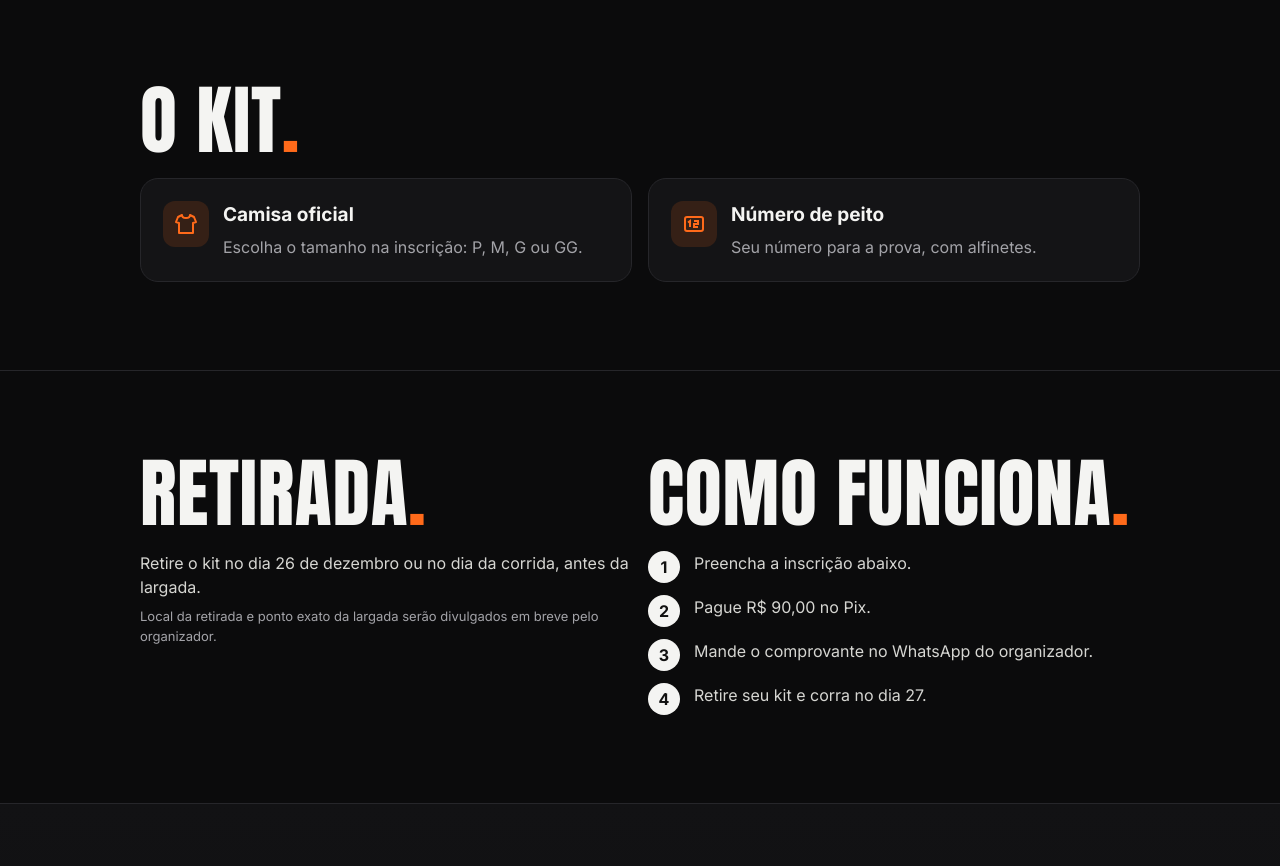
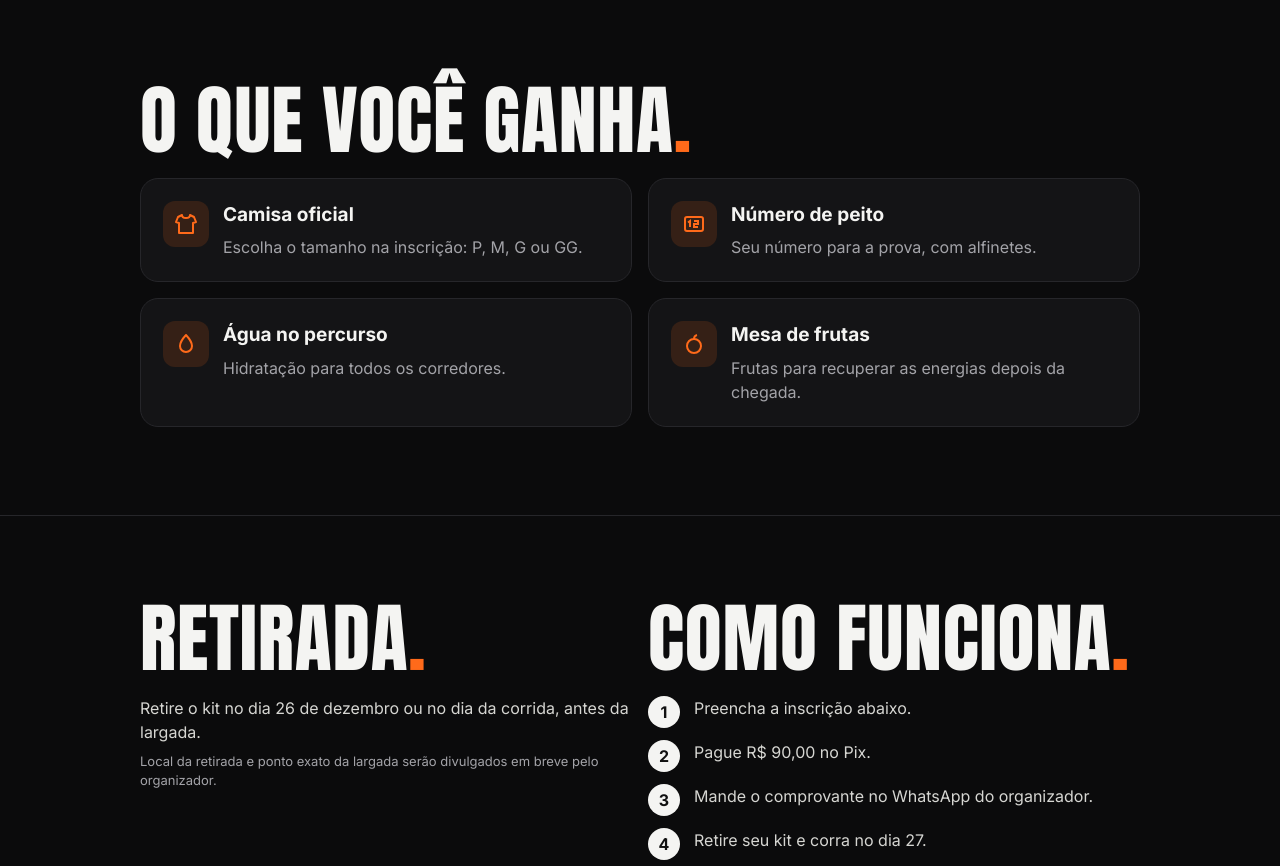
Before and after one commit to pedrohenriquesa607-dev/claude-code-skill, a plain HTML site: page sites/clientes/corrida-do-oliveira/index.html in a window 1280 px wide. Shown: the part 974-1840 px from the top of the page. Drawn offline with Linux system fonts and the light colour scheme.

Commit message:
Corrida do Oliveira: água e mesa de frutas; memória
Co-Authored-By: Claude Opus 5.5 <noreply@anthropic.com>
Claude-Session: https://claude.ai/code/session_01964JaGKFq3P3pYQaseMBjt

```diff
--- a/sites/clientes/corrida-do-oliveira/index.html
+++ b/sites/clientes/corrida-do-oliveira/index.html
@@ -135,7 +135,7 @@
 
 <section>
   <div class="wrap">
-    <h2 class="display">O kit<span class="dot">.</span></h2>
+    <h2 class="display">O que você ganha<span class="dot">.</span></h2>
     <div class="grid2">
       <div class="card kit">
         <div class="ico"><svg width="24" height="24" viewBox="0 0 24 24" fill="none" stroke="currentColor" stroke-width="2" stroke-linejoin="round"><path d="M8 3 4 5 2 10l3 1v10h14V11l3-1-2-5-4-2c0 2-1.5 3-4 3S8 5 8 3Z"/></svg></div>
@@ -144,6 +144,14 @@
       <div class="card kit">
         <div class="ico"><svg width="24" height="24" viewBox="0 0 24 24" fill="none" stroke="currentColor" stroke-width="2"><rect x="3" y="5" width="18" height="14" rx="2"/><path d="M8 15V9l-2 1.5M12 9h4v3h-4v3h4"/></svg></div>
         <div><h3>Número de peito</h3><p>Seu número para a prova, com alfinetes.</p></div>
+      </div>
+      <div class="card kit">
+        <div class="ico"><svg width="24" height="24" viewBox="0 0 24 24" fill="none" stroke="currentColor" stroke-width="2" stroke-linejoin="round"><path d="M12 3s-6 6.5-6 11a6 6 0 0 0 12 0c0-4.5-6-11-6-11Z"/></svg></div>
+        <div><h3>Água no percurso</h3><p>Hidratação para todos os corredores.</p></div>
+      </div>
+      <div class="card kit">
+        <div class="ico"><svg width="24" height="24" viewBox="0 0 24 24" fill="none" stroke="currentColor" stroke-width="2" stroke-linejoin="round"><circle cx="12" cy="14" r="7"/><path d="M12 7c0-2 1-3.5 3-4"/></svg></div>
+        <div><h3>Mesa de frutas</h3><p>Frutas para recuperar as energias depois da chegada.</p></div>
       </div>
     </div>
   </div>
```
Also changed, not shown: 1 other file.
